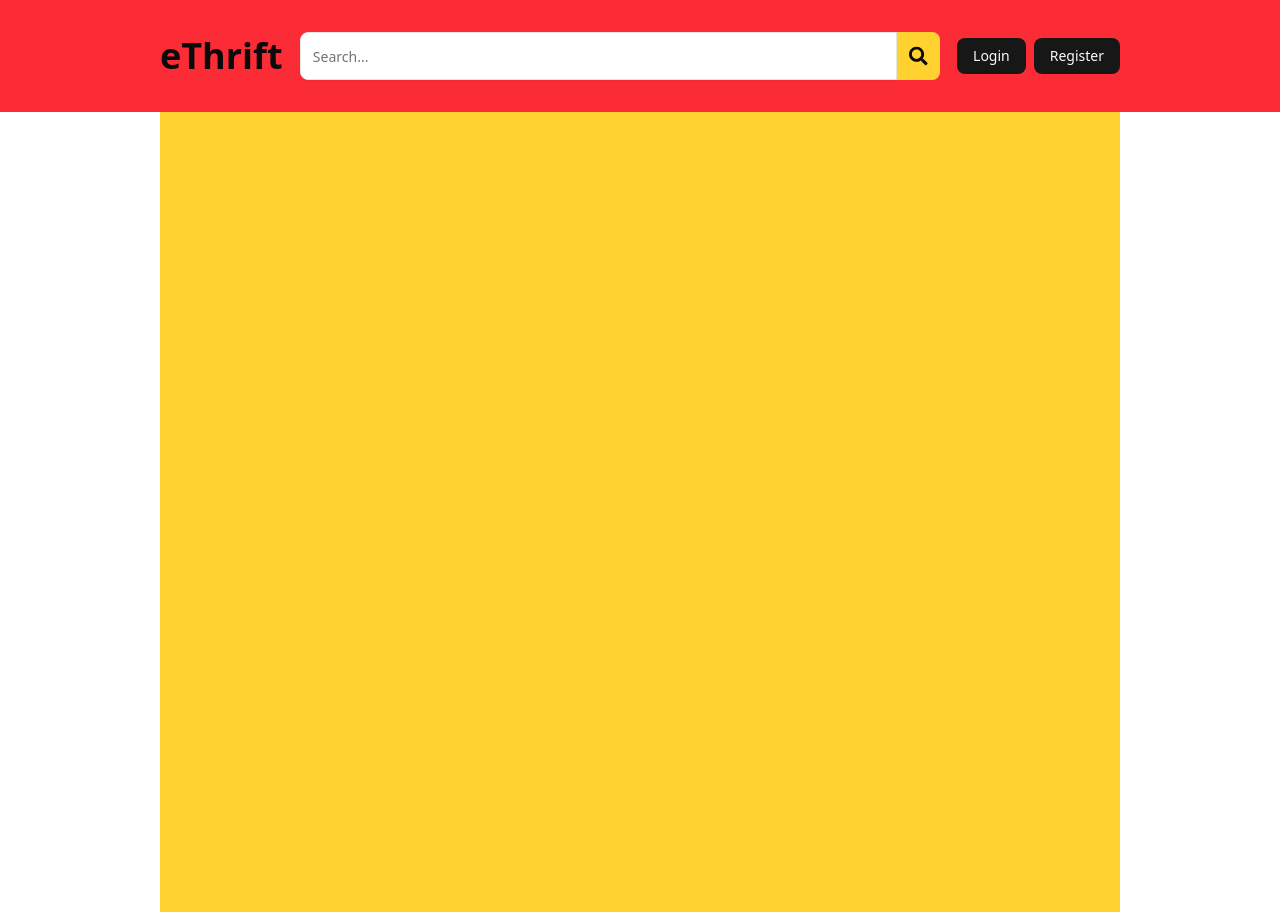
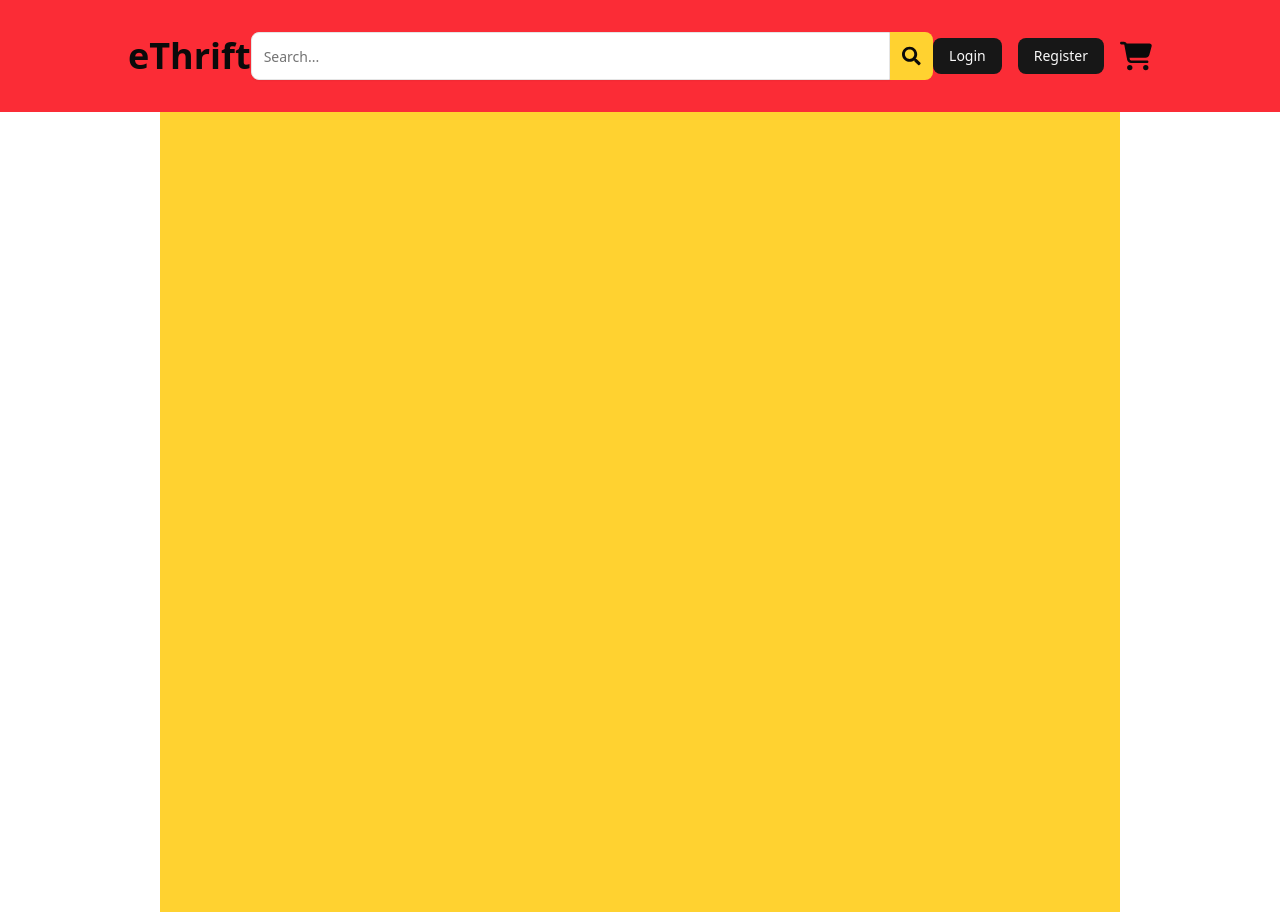
Before and after one commit to rgsyg/ethrift, a Next.js app: page / in a window 1280 px wide. Built offline with nearby package versions, Linux system fonts and the light colour scheme.

Commit message:
add shopping cart

```diff
--- a/src/components/header.tsx
+++ b/src/components/header.tsx
@@ -1,7 +1,6 @@
 import SearchBar from "./search";
 import { Button } from "./ui/button";
-import { Input } from "./ui/input";
-import { FaSearch } from "react-icons/fa";
+import { FaCartShopping } from "react-icons/fa6";
 
 export default function Header() {
   const links = [
@@ -12,13 +11,14 @@ export default function Header() {
   ];
 
   return (
-    <header className="bg-red-500 h-28">
-      <nav className="flex items-center h-full px-40 justify-between">
+    <header className="bg-red-500 h-28 px-32">
+      <nav className="flex items-center h-full justify-between">
         <h1 className="text-4xl font-bold">eThrift</h1>
         <SearchBar />
-        <div className="flex gap-2">
+        <div className="flex gap-4 items-center">
           <Button>Login</Button>
           <Button>Register</Button>
+          <FaCartShopping className="size-auto w-8" />
         </div>
       </nav>
     </header>
```
